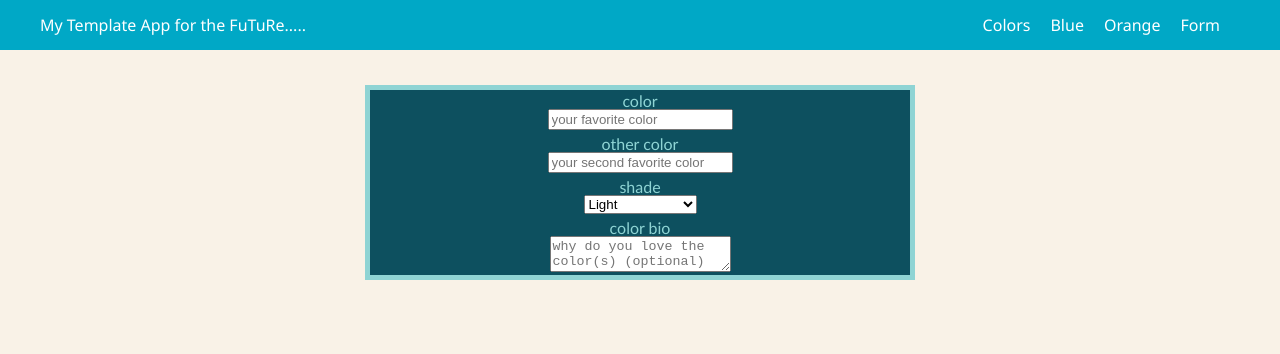
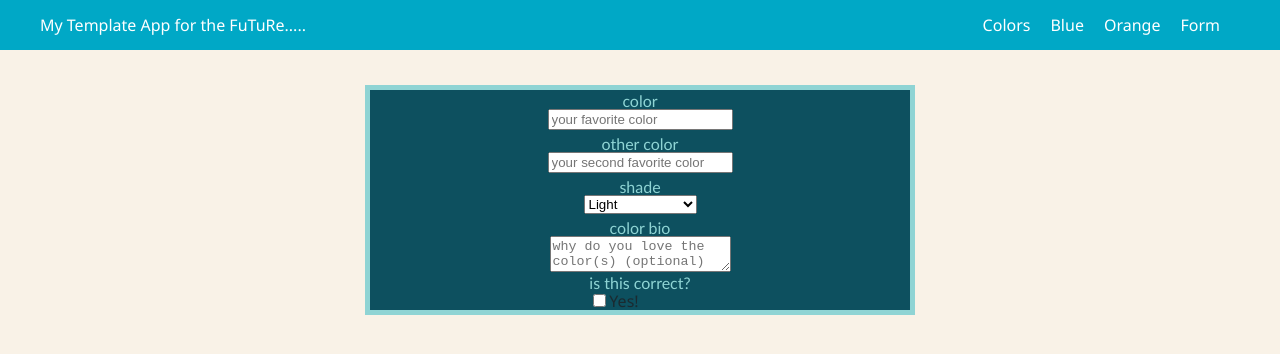
Before and after one commit to amanda-hecht89/custom-form-components, a React app: page /form in a window 1280 px wide. Shown: the top 354 px of the page. Built offline with nearby package versions, Linux system fonts and the light colour scheme.

Commit message:
checkbox works

```diff
--- a/src/components/Forms/FormControl.css
+++ b/src/components/Forms/FormControl.css
@@ -11,3 +11,7 @@
     margin: 3px;
     width: 100%;
 }
+
+.CheckBoxControl {
+    color: darkorange;
+}
--- a/src/components/Forms/FormControl.jsx
+++ b/src/components/Forms/FormControl.jsx
@@ -37,3 +37,15 @@ export function TextAreaControl({ label, ...rest }) {
     </FormControl>
   );
 }
+
+export function CheckBox({ legend, label, ...rest }) {
+  return (
+    <fieldset className={style.CheckboxControl}>
+      <legend className={style.LabelText}>{legend}</legend>
+      <label>
+        <input type="checkbox" {...rest} />
+        {label}
+      </label>
+    </fieldset>
+  );
+}
--- a/src/components/Forms/FormLayout.jsx
+++ b/src/components/Forms/FormLayout.jsx
@@ -1,5 +1,6 @@
 import styles from './FormLayout.css';
-import { InputControl, SelectControl, TextAreaControl } from './FormControl.jsx';
+import { InputControl, SelectControl,
+  TextAreaControl, CheckBox } from './FormControl.jsx';
 
 export default function Form() {
   return (
@@ -23,6 +24,8 @@ export default function Form() {
           <TextAreaControl  label="color bio" name="bio"
             placeholder="why do you love the color(s) (optional)"/>
 
+          <CheckBox legend="is this correct?" label="Yes!"/>
+
         </form>
       </div>
     </div>
```
